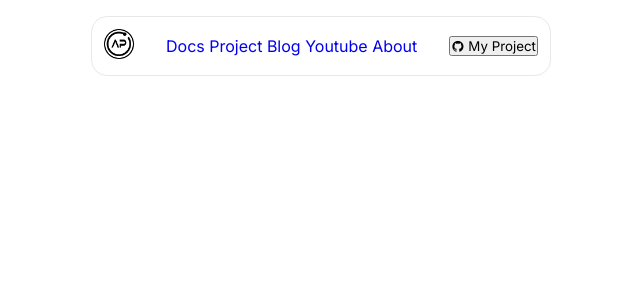
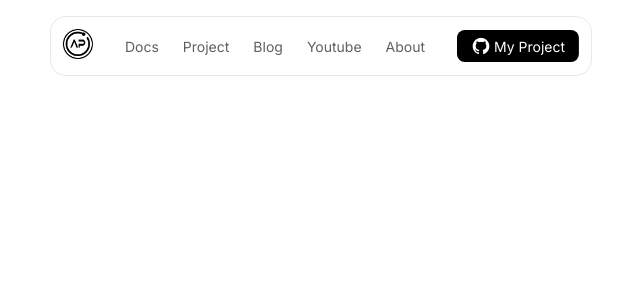
Before and after one commit to MasonYou/myDjango, a Django app: page /mason/ in a window 1280 px wide. Shown: the top 300 px of the page, without its empty margins (319-959 px from the left). Run offline with Django 5.2, Linux system fonts and the light colour scheme.

Commit message:
Update home/style.css

```diff
--- a/personalPortfolio/static/home/style.css
+++ b/personalPortfolio/static/home/style.css
@@ -43,8 +43,52 @@ nav .logo{
     gap: 5px;
 }
 
-
 nav .logo img{
     width: 30px;
     height: 30px;
 }
+
+nav .logo a{
+    color: #000;
+    font-weight: 600;
+}
+
+nav .nav-links{
+    display: flex;
+    gap: 24px;
+}
+
+nav .nav-links a{
+    font-size: 14px;
+    color: #606060;
+    transition: all 0.3s ease;
+}
+
+nav .nav-links a: hover{
+    color: #000;
+}
+
+nav button{
+    display: flex;
+    align-items: center;
+    justify-content: center;
+    gap: 3px;
+    font-size: 14px;
+    height: 32px;
+    width: 122px;
+    background: #000;
+    color: #fff;
+    border-radius: 8px;
+    border: 1px solid transparent;
+    transition: all 0.3s ease;
+}
+
+nav button:hover{
+    color: #000;
+    background: #fff;
+    border-color: #dedede;
+}
+
+nav button i{
+    font-size: 20px;
+}
```
